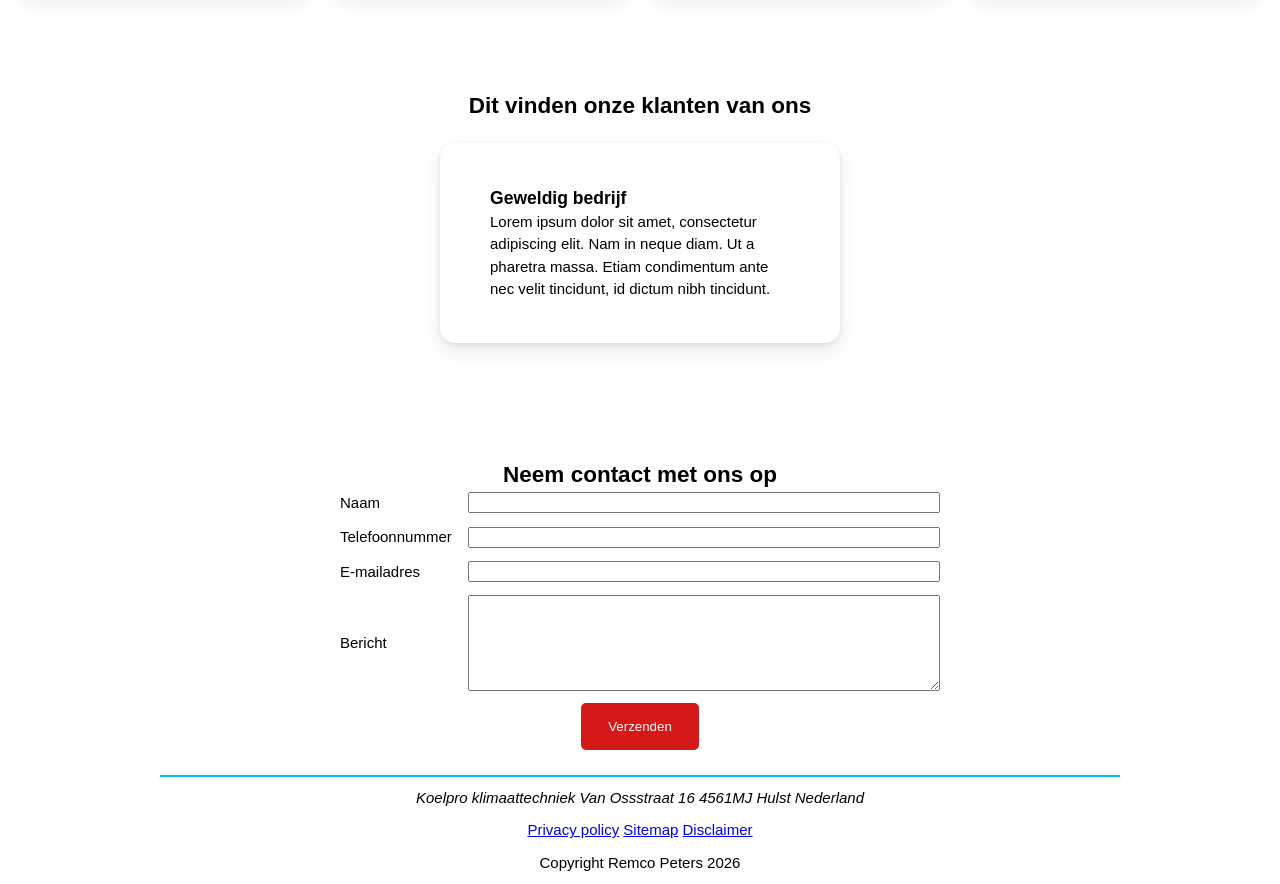
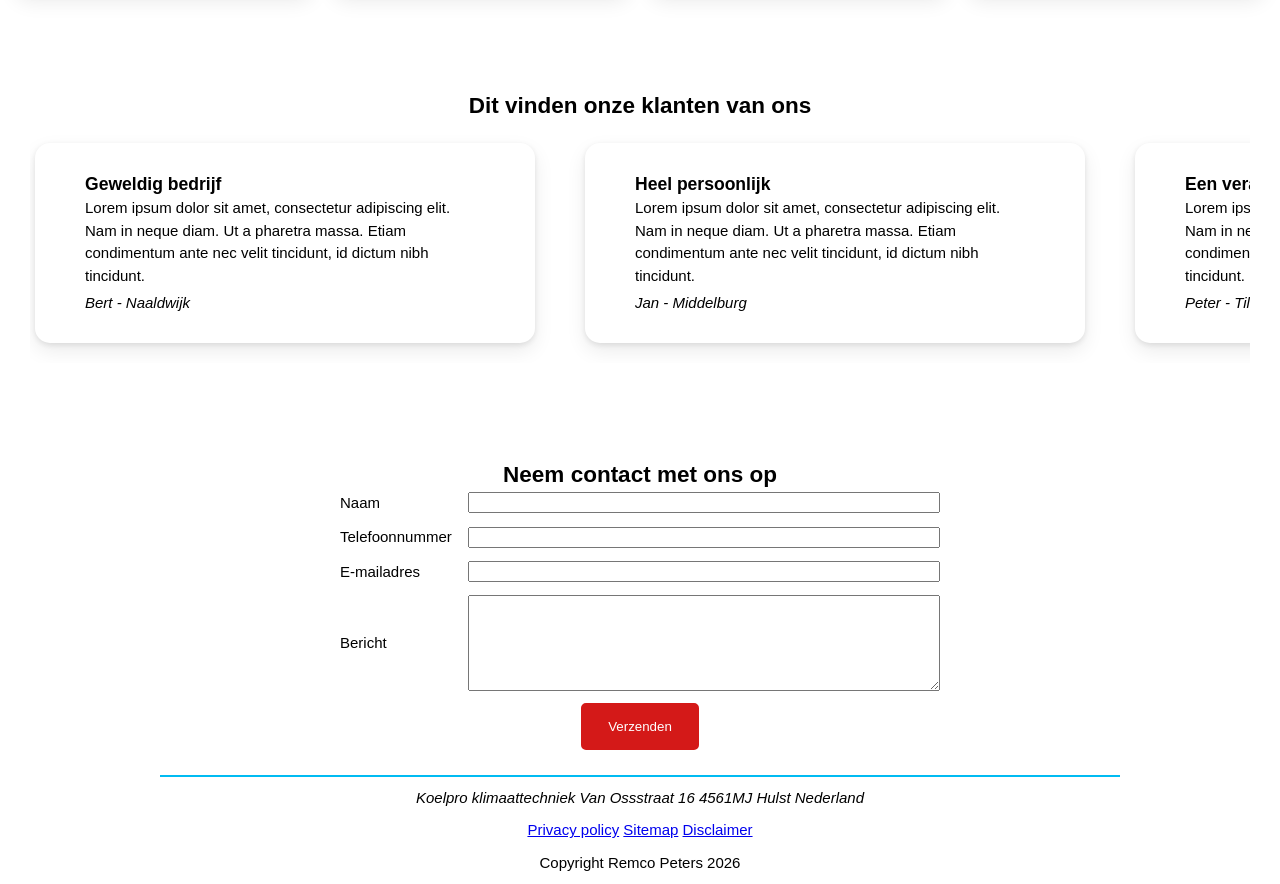
Before and after one commit to remcop1989/koelpro-website, a plain HTML site: page index.html in a window 1280 px wide. Shown: the part 2040-2924 px from the top of the page. Drawn offline with Linux system fonts and the light colour scheme.

Commit message:
adjusted review section

```diff
--- a/index.html
+++ b/index.html
@@ -138,16 +138,25 @@
                     <h3>Geweldig bedrijf</h3>
                     <p>Lorem ipsum dolor sit amet, consectetur adipiscing elit. Nam in neque diam.
                     Ut a pharetra massa. Etiam condimentum ante nec velit tincidunt, id dictum nibh tincidunt.</p>
+                    <i>Bert - Naaldwijk</i>
                 </div>
                 <div class="card reviews__card">
                     <h3>Heel persoonlijk</h3>
                     <p>Lorem ipsum dolor sit amet, consectetur adipiscing elit. Nam in neque diam.
                     Ut a pharetra massa. Etiam condimentum ante nec velit tincidunt, id dictum nibh tincidunt.</p>
+                    <i>Jan - Middelburg</i>
                 </div>
                 <div class="card reviews__card">
                     <h3>Een verademing</h3>
                     <p>Lorem ipsum dolor sit amet, consectetur adipiscing elit. Nam in neque diam.
                     Ut a pharetra massa. Etiam condimentum ante nec velit tincidunt, id dictum nibh tincidunt.</p>
+                    <i>Peter - Tilburg</i>
+                </div>
+                <div class="card reviews__card">
+                    <h3>Geweldig bedrijf</h3>
+                    <p>Lorem ipsum dolor sit amet, consectetur adipiscing elit. Nam in neque diam.
+                    Ut a pharetra massa. Etiam condimentum ante nec velit tincidunt, id dictum nibh tincidunt.</p>
+                    <i>Familie Janssen - Vlissingen</i>
                 </div>
             </div>
         </section>
--- a/styles.css
+++ b/styles.css
@@ -346,13 +346,15 @@ main {
     /* width: 100vw; */
     display: flex;
     flex-direction: row;
-    --card-width: min(85%, 400px);
-    gap: 0;                      /* was 15px */
+    --card-width: min(90%, 500px);
+    gap: 50px;
     padding-block: 10px;         /* voorkomt afgeknipte box-shadow */
     /* verwijder max-width en margin-inline uit mijn vorige voorstel */
     scrollbar-width: none;
     padding-bottom: 20px;
     scroll-marker-group: after;
+    padding-left: 5px;
+    padding-right: 5px;
 }
 
 .reviews__cards::-webkit-scrollbar {
@@ -366,14 +368,18 @@ main {
     flex-direction: column;
     justify-content: center;
     flex: 0 0 var(--card-width);
-    margin-inline: calc((100% - var(--card-width)) / 2);
+    /* margin-inline: calc((100% - var(--card-width)) / 2); */
     padding: 0 50px 0 50px;
     height: 200px;
 }
 
+.reviews__card i {
+    margin-top: 5px;
+}
+
 .reviews__cards::after {
     content: "";
-    flex: 0 0 calc((100% - var(--card-width)) / 2);
+    /* flex: 0 0 calc((100% - var(--card-width)) / 2); */
 }
 
 .reviews__card::scroll-marker {
```
